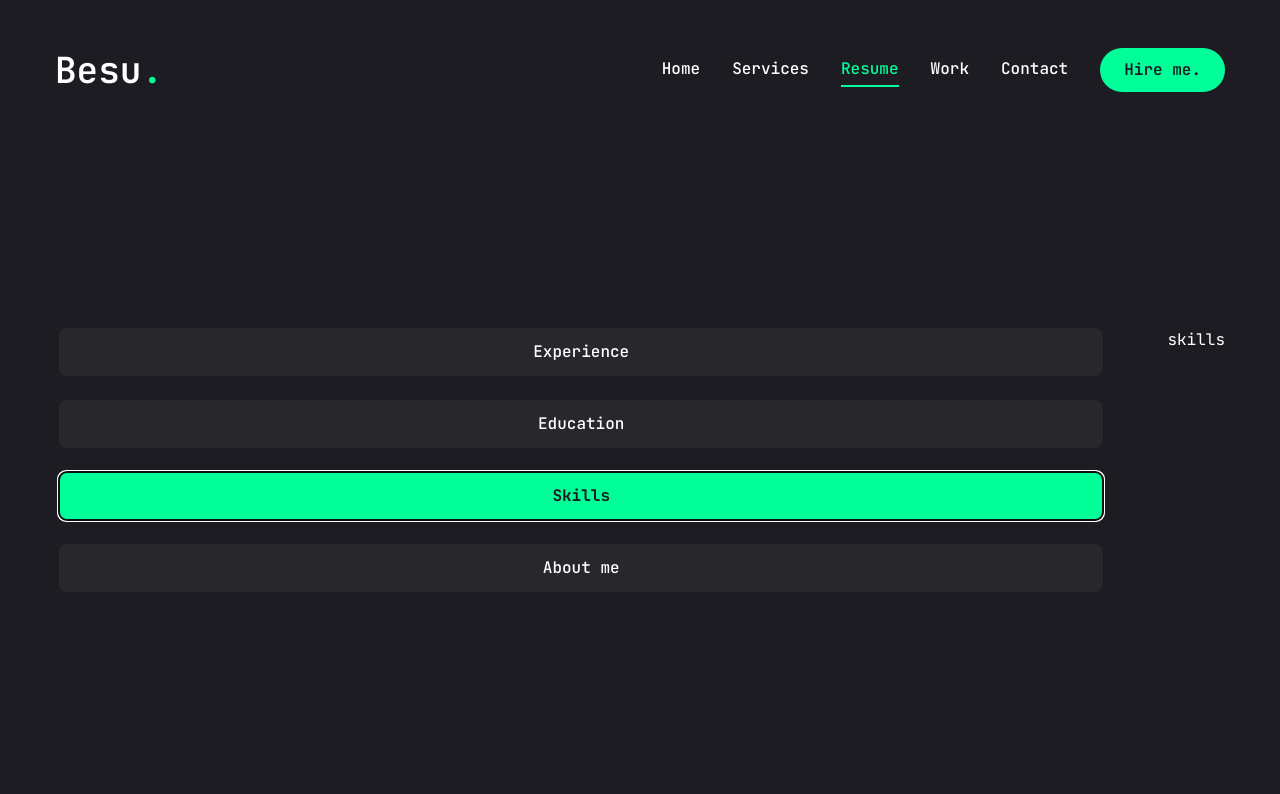
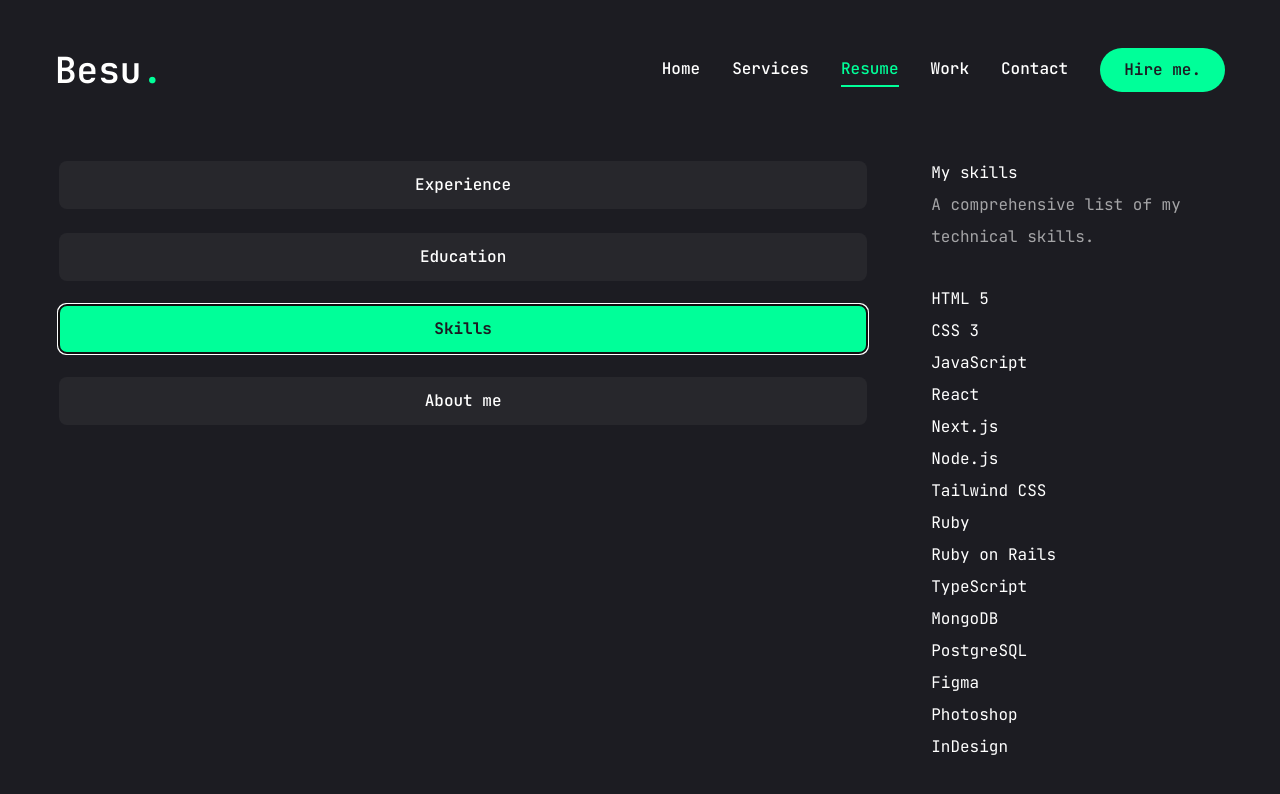
Before and after one commit to Besufekad-HAZ/My-Portfolio-Next, a Next.js app: page /resume in a window 1280 px wide. Both pictures are taken after a click on the tab "Skills". Shown: the top 794 px of the page. Built offline with nearby package versions, Linux system fonts and the light colour scheme.

Commit message:
Add adobe photoshop and Indesign skills

```diff
--- a/app/resume/page.tsx
+++ b/app/resume/page.tsx
@@ -19,6 +19,8 @@ import {
   SiTypescript,
   SiMongodb,
   SiPostgresql,
+  SiAdobephotoshop,
+  SiAdobeindesign,
 } from "react-icons/si";
 
 // about me data
@@ -167,6 +169,14 @@ const skills = {
       icon: <FaFigma />,
       name: "Figma",
     },
+    {
+      icon: <SiAdobephotoshop />,
+      name: "Photoshop",
+    },
+    {
+      icon: <SiAdobeindesign />,
+      name: "InDesign",
+    },
   ],
 };
 
@@ -244,6 +254,7 @@ const Resume = () => {
                 </ScrollArea>
               </div>
             </TabsContent>
+
             {/* education */}
             <TabsContent value="education" className="w-full ">
               <div className="flex flex-col gap-[30px] text-center xl:text-left">
@@ -279,10 +290,22 @@ const Resume = () => {
                 </ScrollArea>
               </div>
             </TabsContent>
+
             {/* Skills */}
-            <TabsContent value="skills" className="w-full ">
-              skills
+            <TabsContent value="skills" className="w-full h-full">
+              <div className="flex flex-col gap-[30px]">
+                <div>
+                  <h3>{skills.title}</h3>
+                  <p className="text-white/60">{skills.description}</p>
+                </div>
+                <ul>
+                  {skills.skillList.map((skill, index) => {
+                    return <li key={index}>{skill.name}</li>;
+                  })}
+                </ul>
+              </div>
             </TabsContent>
+
             {/* About me */}
             <TabsContent value="about" className="w-full ">
               about
```
